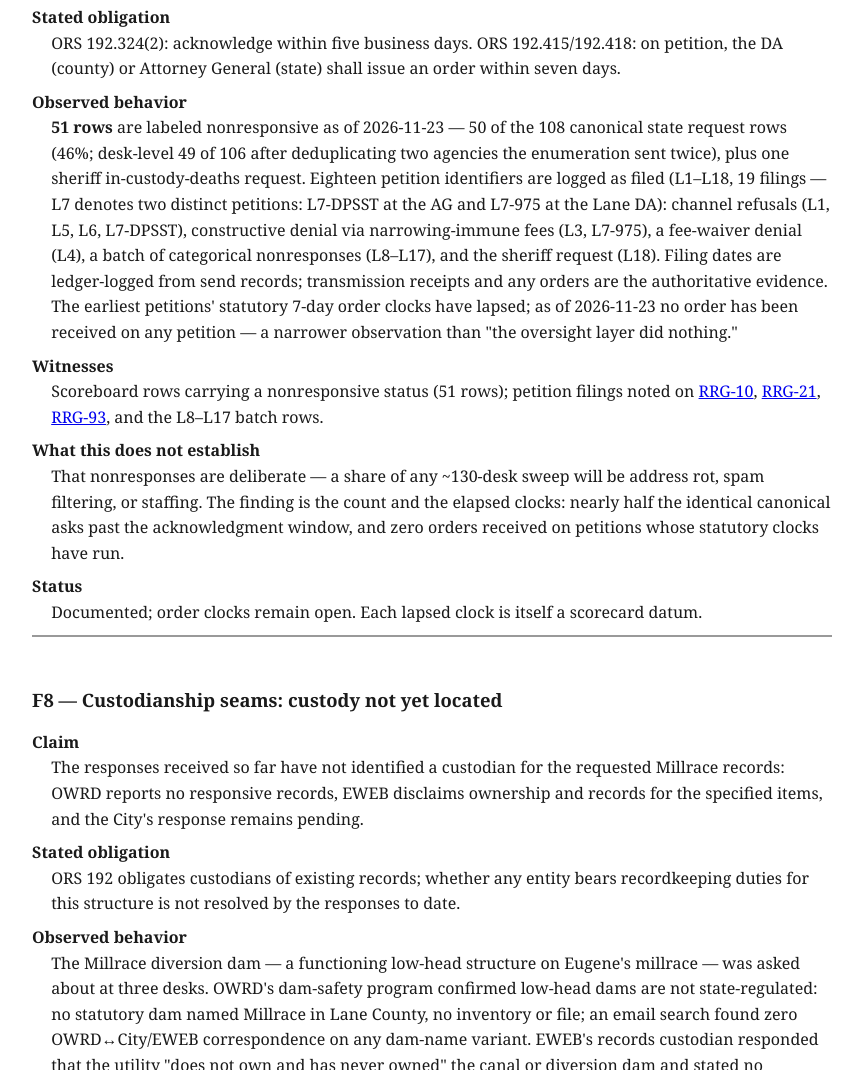
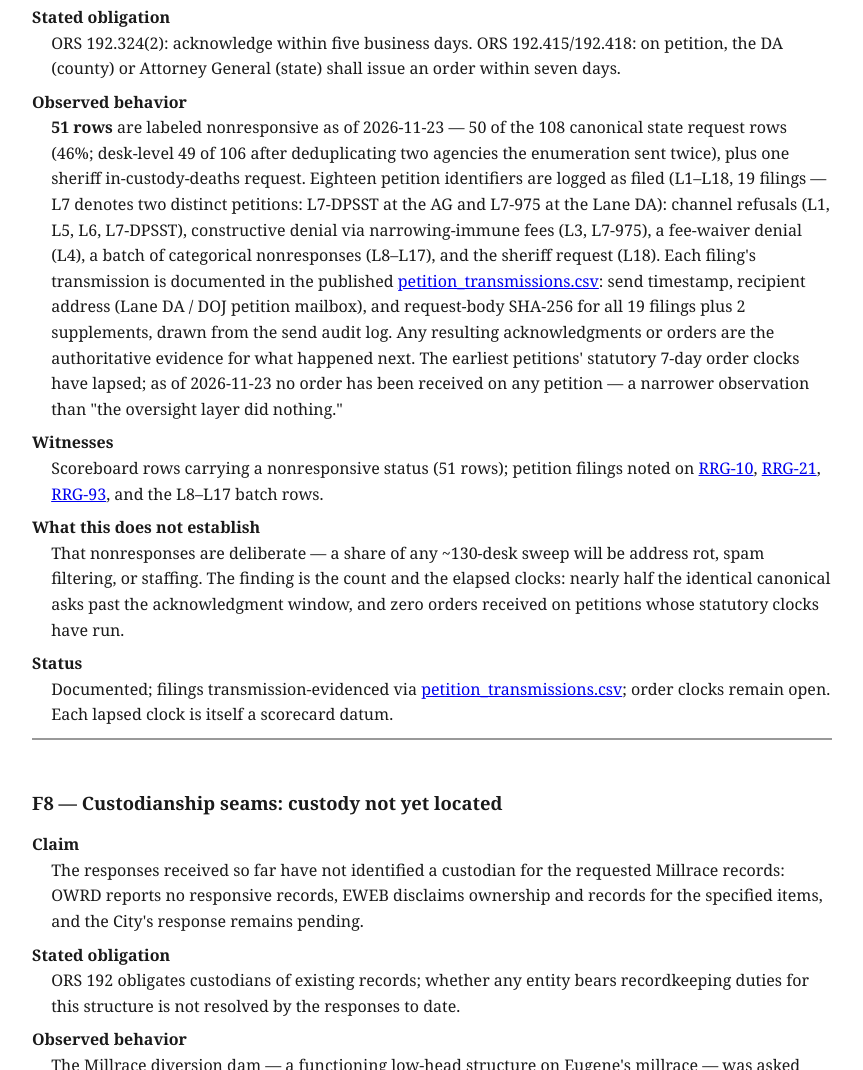
Before and after one commit to Records-Research-Group/records-research-group.github.io, a plain HTML site: page findings/index.html in a window 1280 px wide. Shown: the part 6396-7466 px from the top of the page, without its empty margins (208-1071 px from the left). Drawn offline with Linux system fonts and the light colour scheme.

Commit message:
F7: publish petition transmission log (19 filings + 2 supplements, timestamps/recipients/body hashes)

```diff
--- a/findings/index.html
+++ b/findings/index.html
@@ -379,8 +379,12 @@ petitions: L7-DPSST at the AG and L7-975 at the Lane DA): channel
 refusals (L1, L5, L6, L7-DPSST), constructive denial via
 narrowing-immune fees (L3, L7-975), a fee-waiver denial (L4), a batch
 of categorical nonresponses (L8–L17), and the sheriff request (L18).
-Filing dates are ledger-logged from send records; transmission
-receipts and any orders are the authoritative evidence. The earliest
+Each filing's transmission is documented in the published
+<a href="../data/petition_transmissions.csv">petition_transmissions.csv</a>:
+send timestamp, recipient address (Lane DA / DOJ petition mailbox),
+and request-body SHA-256 for all 19 filings plus 2 supplements, drawn
+from the send audit log. Any resulting acknowledgments or orders are
+the authoritative evidence for what happened next. The earliest
 petitions' statutory 7-day order clocks have lapsed; as of 2026-11-23
 no order has been received on any petition — a narrower observation
 than "the oversight layer did nothing."</dd>
@@ -398,8 +402,10 @@ count and the elapsed clocks: nearly half the identical canonical asks
 past the acknowledgment window, and zero orders received on petitions
 whose statutory clocks have run.</dd>
 <dt>Status</dt>
-<dd>Documented; order clocks remain open. Each lapsed clock is itself
-a scorecard datum.</dd>
+<dd>Documented; filings transmission-evidenced via
+<a href="../data/petition_transmissions.csv">petition_transmissions.csv</a>;
+order clocks remain open. Each lapsed clock is itself a scorecard
+datum.</dd>
 </dl>
 </section>
 
```
Also changed, not shown: data/petition_transmissions.csv (added, +22 -0 lines), 1 other file.
